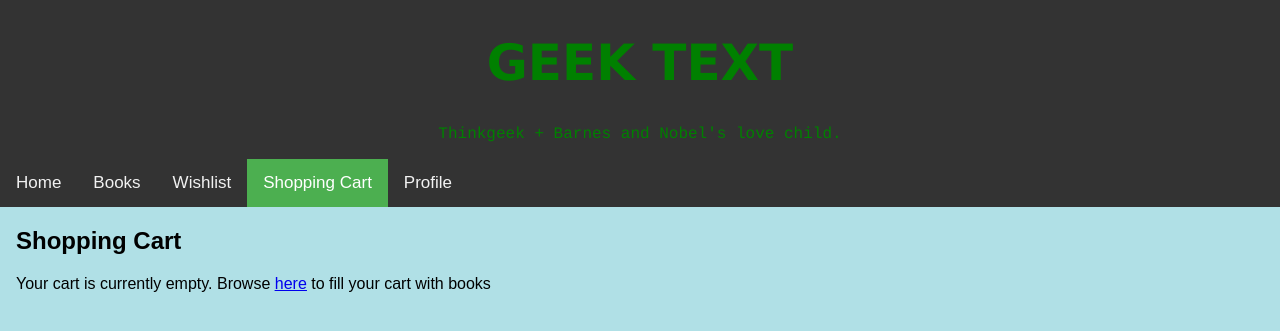
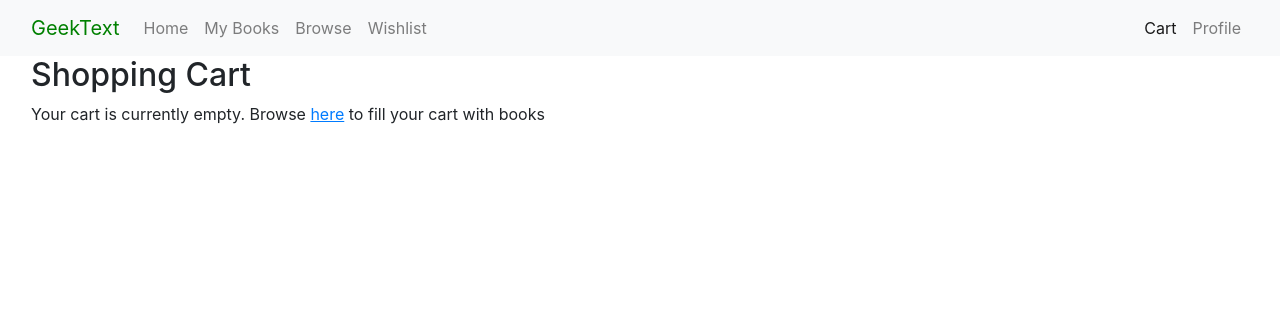
Before and after one commit to Jessela26/CEN4010_Group3, a Django app: template templates/shoppingcart.html in a window 1280 px wide. Shown: the top 331 px of the page. Run offline with Django 3.2, Linux system fonts and the light colour scheme; the template is opened without the code that fills it, so the values that code supplies are empty; some libraries are stand-ins or nearby versions.

Commit message:
Rollback to unbroken state, renaming it breaks it :(

```diff
--- a/GeekText/urls.py
+++ b/GeekText/urls.py
@@ -27,5 +27,6 @@
     url(r'^home/', views.homepage, name='home'),
     url(r'^wishlist/$', views.wishlist, name='wishlist'),
     url(r'^browse/', include('bookbrowse.urls'), name='browse'),
+    url(r'^cart/$', views.cart, name='cart'),
     url(r'^$', RedirectView.as_view(url='home', permanent=True), name='index')
 ] + static(settings.STATIC_URL, document_root=settings.STATIC_ROOT)
--- a/GeekText/views.py
+++ b/GeekText/views.py
@@ -17,5 +17,9 @@
     return render(request, "wishlist.html")
 
 
+def cart(request):
+    return render(request, "shoppingcart.html")
+
+
 def browse(request):
     return render(request, "browse.html")
--- a/templates/nav.html
+++ b/templates/nav.html
@@ -67,11 +67,11 @@
             <ul class="navbar-nav ml-auto">
                 {% if 'cart' in request.path %}
                     <li class="nav-item active">
-                        <a class="nav-link" href="#">Cart</a>
+                        <a class="nav-link" href="{% url 'cart' %}">Cart</a>
                     </li>
                 {% else %}
                     <li class="nav-item">
-                        <a class="nav-link" href="#">Cart</a>
+                        <a class="nav-link" href="{% url 'cart' %}">Cart</a>
                     </li>
                 {% endif %}
                 {% if 'profile' in request.path %}
--- a/templates/shoppingcart.html
+++ b/templates/shoppingcart.html
@@ -1,29 +1,11 @@
-<!DOCTYPE html>
-<html>
-<head>
-  <link rel = "stylesheet" href = "TopNav.css">
-<meta name="viewport" content="width=device-width, initial-scale=1">
-
-</head>
-<body>
-
-<div class="topnav">
-  <h1 style="color:green; text-align:center;
-  font-family:verdana; font-size: 50px;">GEEK TEXT</h1>
-  <p style="color:green; text-align:center; font-family:courier; ">
-    Thinkgeek + Barnes and Nobel's love child.</p>
-  <a href="homepage.html">Home</a>
-  <a href="books.html">Books</a>
-  <a href="wishlist.html">Wishlist</a>
-  <a class="active" href="shoppingcart.html">Shopping Cart</a>
-  <a href="profile.html">Profile</a>
-</div>
-
+{% extends "nav.html" %}
+{% block page_title %}
+    <title>GeekText - Cart</title>
+{% endblock %}
+{% block content %}
 <div style="padding-left:16px">
   <h2>Shopping Cart</h2>
   <p>Your cart is currently empty. Browse <a href="_books.html">
     <u>here</u></a> to fill your cart with books</p>
 </div>
-
-</body>
-</html>
+{% endblock %}
```
Also changed, not shown: BookDetails/Bookdetails.html (line endings or trailing spaces).
